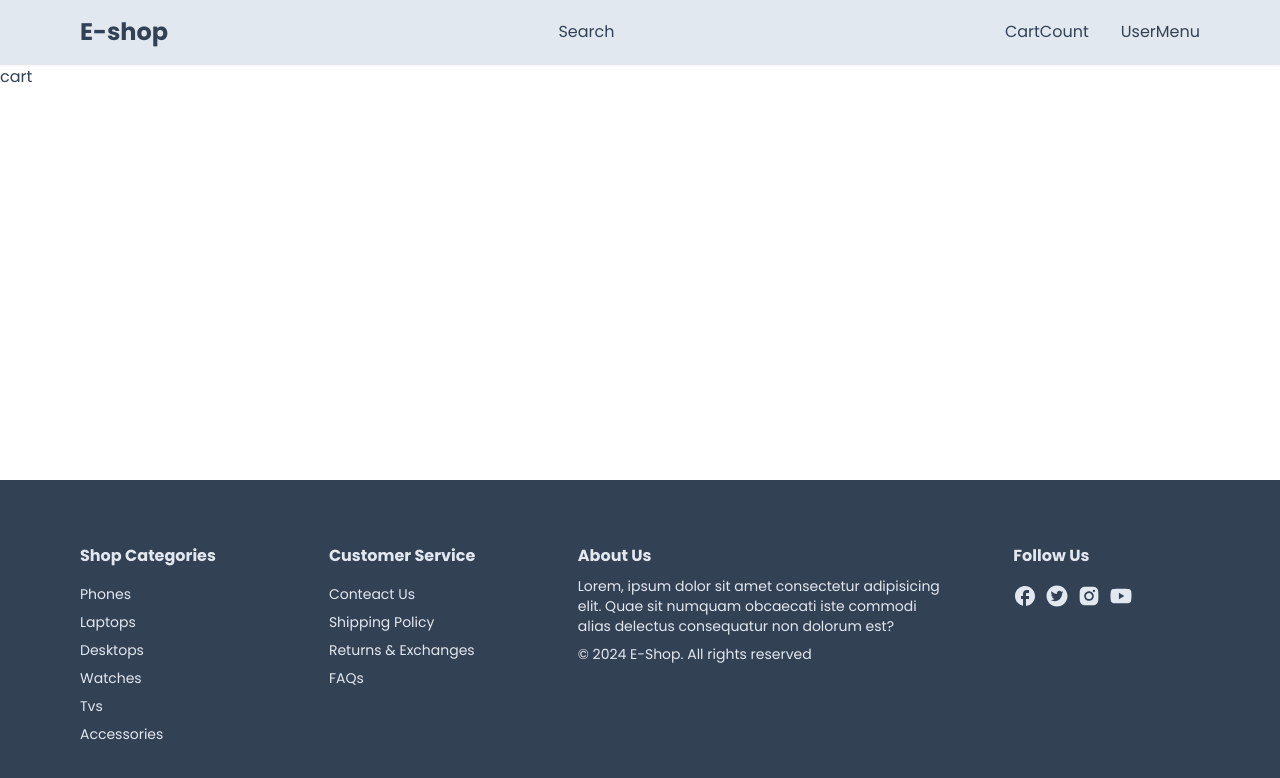
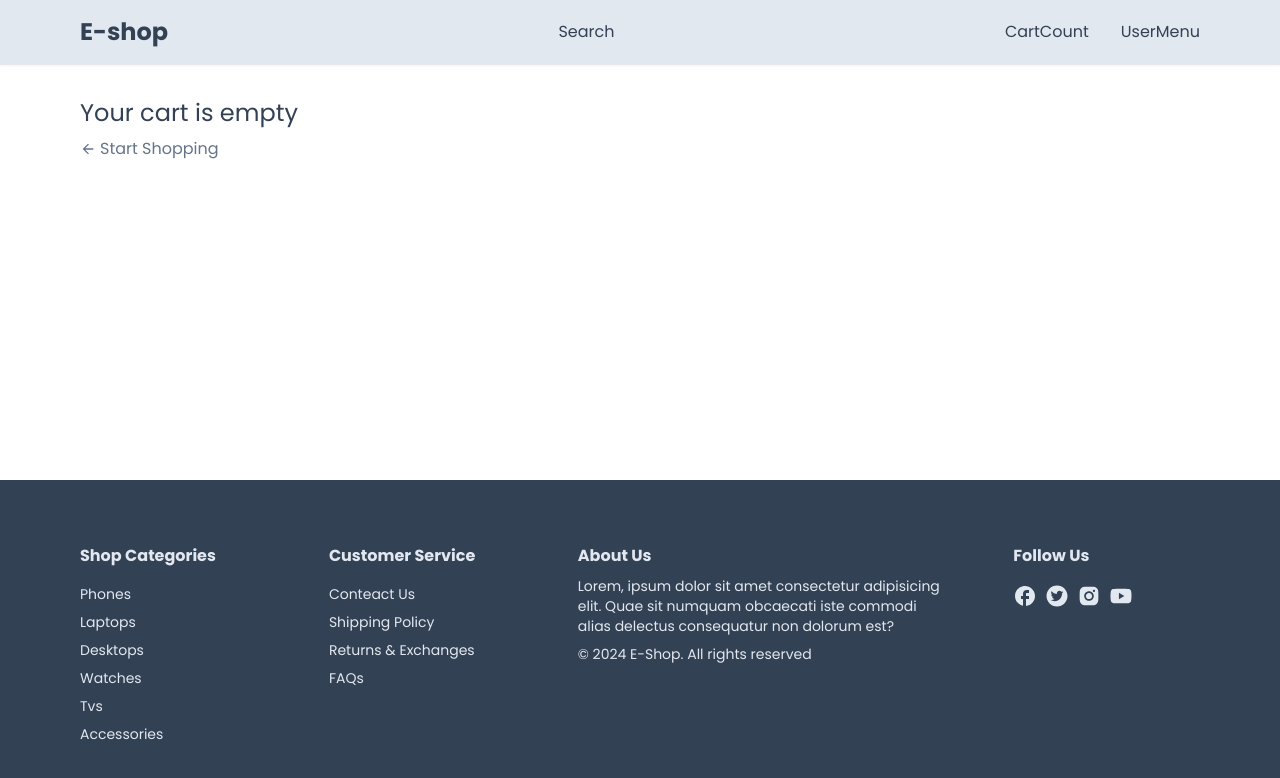
Before and after one commit to gregsypek/e-shop, a Next.js app: page /cart in a window 1280 px wide. Shown: the top 778 px of the page. Built offline with nearby package versions, Linux system fonts and the light colour scheme.

Commit message:
shopping cart par1

```diff
--- /dev/null
+++ b/app/cart/CartClient.tsx
@@ -0,0 +1,67 @@
+"use client";
+
+import { MdArrowBack } from "react-icons/md";
+import { useCart } from "../hooks/useCart";
+import Link from "next/link";
+import Heading from "../components/Heading";
+import Button from "../components/Button";
+
+const CartClient = () => {
+	const { cartProducts } = useCart();
+
+	if (!cartProducts || cartProducts.length === 0) {
+		return (
+			<div>
+				<div className="text-2xl">Your cart is empty</div>
+				<div>
+					<Link
+						href={"/"}
+						className="text-slate-500 flex items-center gap-1 mt-2"
+					>
+						<MdArrowBack />
+						<span>Start Shopping</span>
+					</Link>
+				</div>
+			</div>
+		);
+	}
+	return (
+		<div>
+			<Heading title="Shopping Cart" center />
+			<div className="grid grid-cols-5 text-xs gap-4 pb-2 items-center mt-8">
+				<div className="col-span-2 justify-self-start">PRODUCT</div>
+				<div className="justify-self-center">PRICE</div>
+				<div className="justify-self-center">QUANTITY</div>
+				<div className="justify-self-end">TOTAL</div>
+				<div>
+					{cartProducts &&
+						cartProducts.map((item) => {
+							return <div key={item.id}>{item.name}</div>;
+						})}
+				</div>
+			</div>
+      <div className="border-t-[1.5px] border-slate-200 py-4 flex justify-between gap-4">
+			<div className="w-[100px]">
+				<Button label="Clear Cart" onClick={() => {}} small outline />
+			</div>
+			<div className="text-sm flex flex-col gap-1 items-start">
+				<div className="flex justify-between w-full text-base font-semibold">
+					<span>Subtotal</span>
+          <span>$1.000</span>
+				</div>
+					<p className="text-slate-500">Taxes and shipping calculate at checkout</p>
+          <Button label="Checkout" onClick={()=>{}} />
+          <Link
+						href={"/"}
+						className="text-slate-500 flex items-center gap-1 mt-2"
+					>
+						<MdArrowBack />
+						<span>Continue Shopping</span>
+					</Link>
+			</div>
+      </div>
+		</div>
+	);
+};
+
+export default CartClient;
--- a/app/cart/page.tsx
+++ b/app/cart/page.tsx
@@ -1,5 +1,14 @@
+import Container from "../components/Container";
+import CartClient from "./CartClient";
+
 const Cart = () => {
-  return ( <div>cart</div> );
-}
+	return (
+		<div className="pt-8">
+      <Container>
+        <CartClient />
+      </Container>
+		</div>
+	);
+};
 
 export default Cart;
```
